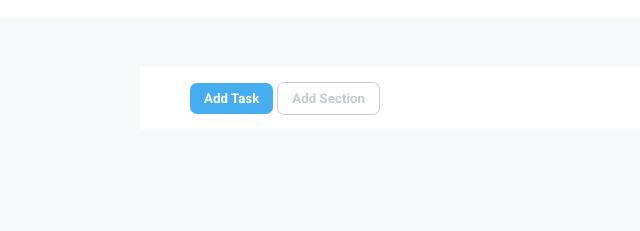
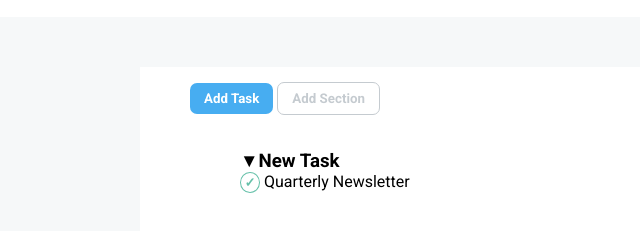
Before and after one commit to TrvMarco/html-css-toboolist, a plain HTML site: page index.html in a window 1280 px wide. Shown: the part 73-304 px from the top of the page, without its empty margins (0-640 px from the left). Drawn offline with Linux system fonts and the light colour scheme.

Commit message:
creato "new task"

```diff
--- a/css/style.css
+++ b/css/style.css
@@ -50,3 +50,27 @@ main{
     background-color: white;
     color: #c5cbd0;
 }
+
+.tasks{
+    padding: 35px 50px;
+}
+
+.check-circle{
+    border: 1px solid #65c0a9;
+    color: #65c0a9;
+    border-radius: 100%;
+    font-size: 13px;
+    font-weight: bold;
+    padding: 2px 3.5px;
+}
+
+.tag{
+    font-size: 10px;
+    color: white;
+    padding: 7px;
+    border-radius: 7px;
+}
+
+.editorial{
+    background-color: #45abea;
+}
--- a/index.html
+++ b/index.html
@@ -25,7 +25,11 @@
                     <button class="button add-task"> Add Task</button> <button class="button add-section">Add Section</button>
                 </div>
                 <!-- new task -->
-                <div>
+                <div class="tasks">
+                    <h3><span class="down-triangle">&#9660;</span>New Task</h3>
+                    <div>
+                        <span class="check-circle">&#x2713;</span> Quarterly Newsletter <span class="tag">Editorial</span>
+                    </div>
 
                 </div>
                 <!-- today -->
```
